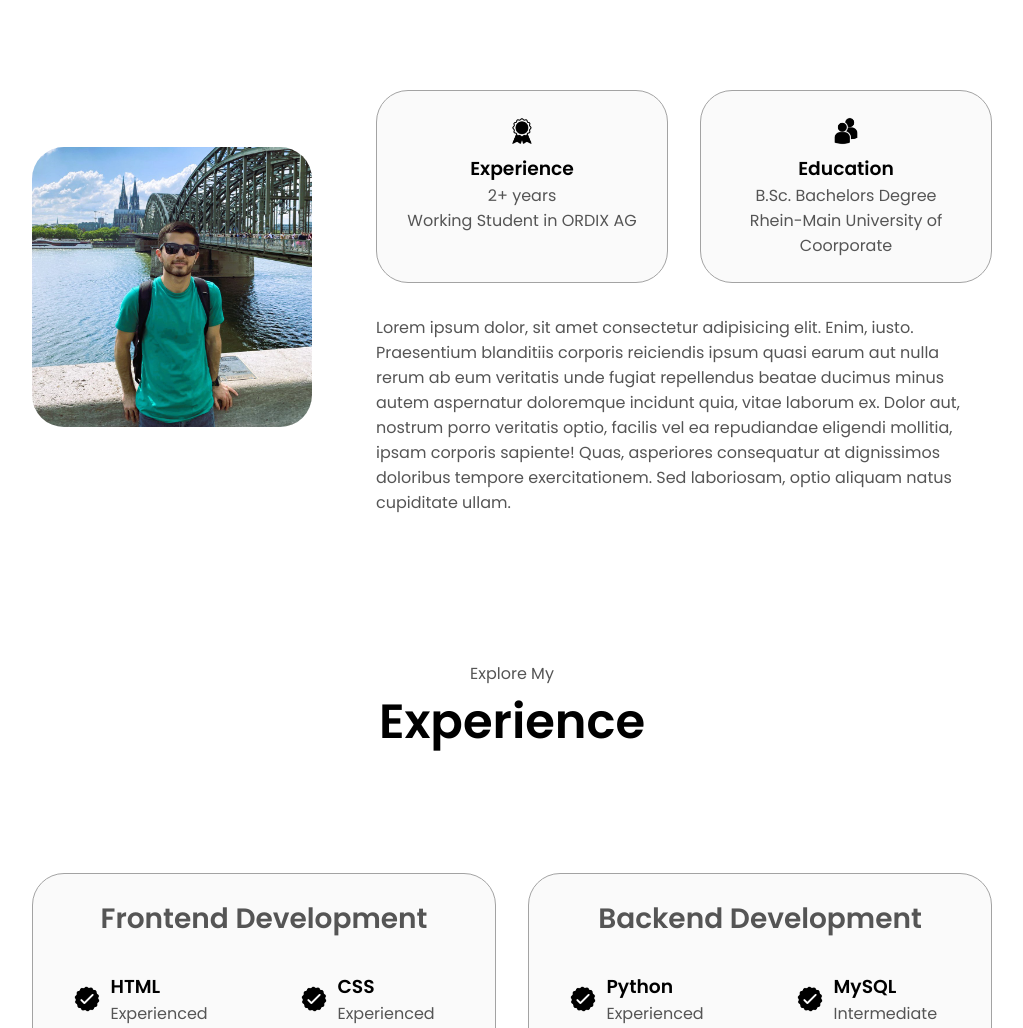
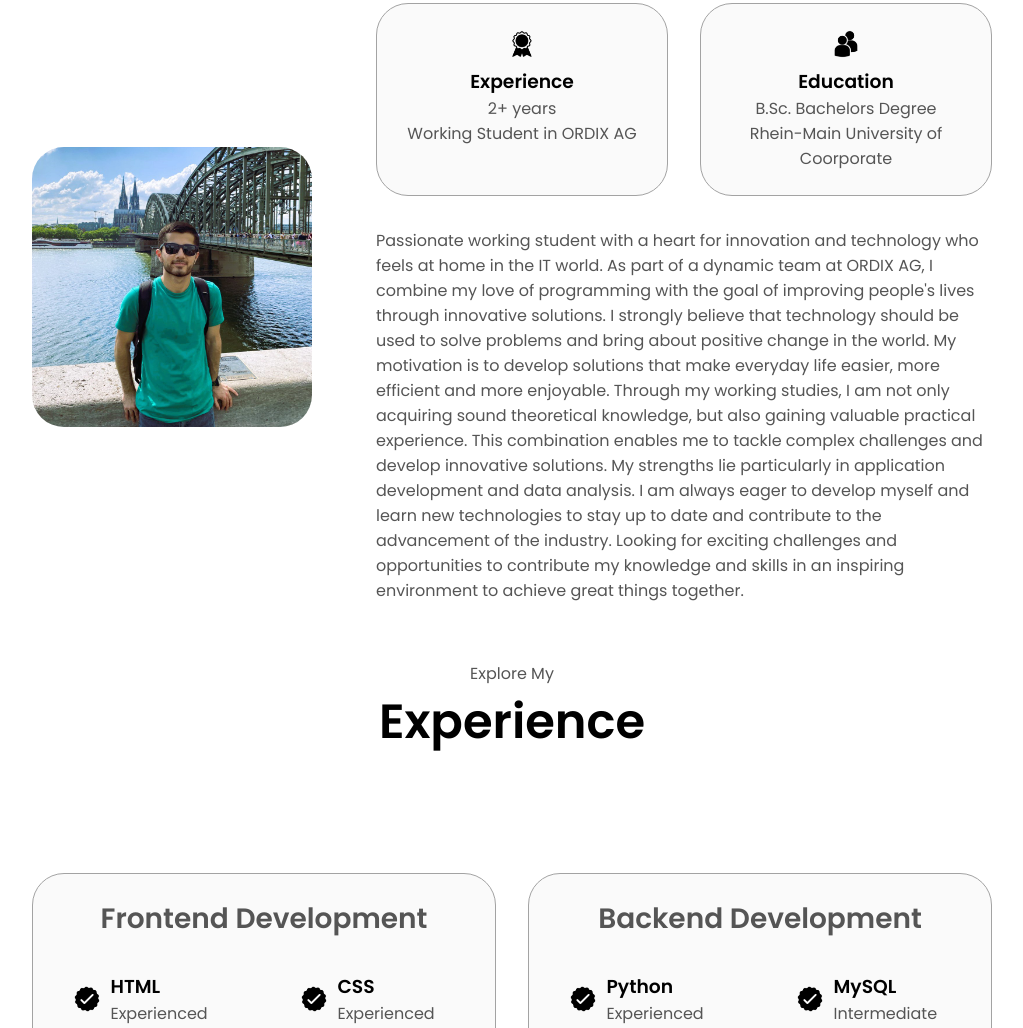
Before and after one commit to Zikrulloh29/my_portfolio, a plain HTML site: page index.html in a window 1280 px wide. Shown: the part 1075-2103 px from the top of the page, without its empty margins (128-1151 px from the left). Drawn offline with Linux system fonts and the light colour scheme.

Commit message:
Beschreibung update

```diff
--- a/index.html
+++ b/index.html
@@ -95,15 +95,27 @@
                 </div>
                 <div class="text-container">
                     <p>
-                        Lorem ipsum dolor, sit amet consectetur adipisicing elit. Enim,
-                        iusto. Praesentium blanditiis corporis reiciendis ipsum quasi
-                        earum aut nulla rerum ab eum veritatis unde fugiat repellendus
-                        beatae ducimus minus autem aspernatur doloremque incidunt quia,
-                        vitae laborum ex. Dolor aut, nostrum porro veritatis optio,
-                        facilis vel ea repudiandae eligendi mollitia, ipsam corporis
-                        sapiente! Quas, asperiores consequatur at dignissimos doloribus
-                        tempore exercitationem. Sed laboriosam, optio aliquam natus
-                        cupiditate ullam.
+                        Passionate working student with a heart for innovation and technology who feels at home in the
+                        IT world.
+
+                        As part of a dynamic team at ORDIX AG, I combine my love of programming with the goal of
+                        improving people's lives through innovative solutions.
+
+                        I strongly believe that technology should be used to solve problems and bring about positive
+                        change in the world. My motivation is to develop solutions that make everyday life easier, more
+                        efficient and more enjoyable.
+
+                        Through my working studies, I am not only acquiring sound theoretical knowledge, but also
+                        gaining
+                        valuable practical experience. This combination enables me to tackle complex challenges and
+                        develop innovative solutions.
+
+                        My strengths lie particularly in application development and data analysis. I am always eager to
+                        develop myself and learn new technologies to stay up to date and contribute to the advancement
+                        of the industry.
+
+                        Looking for exciting challenges and opportunities to contribute my knowledge and skills in an
+                        inspiring environment to achieve great things together.
                     </p>
                 </div>
             </div>
```
